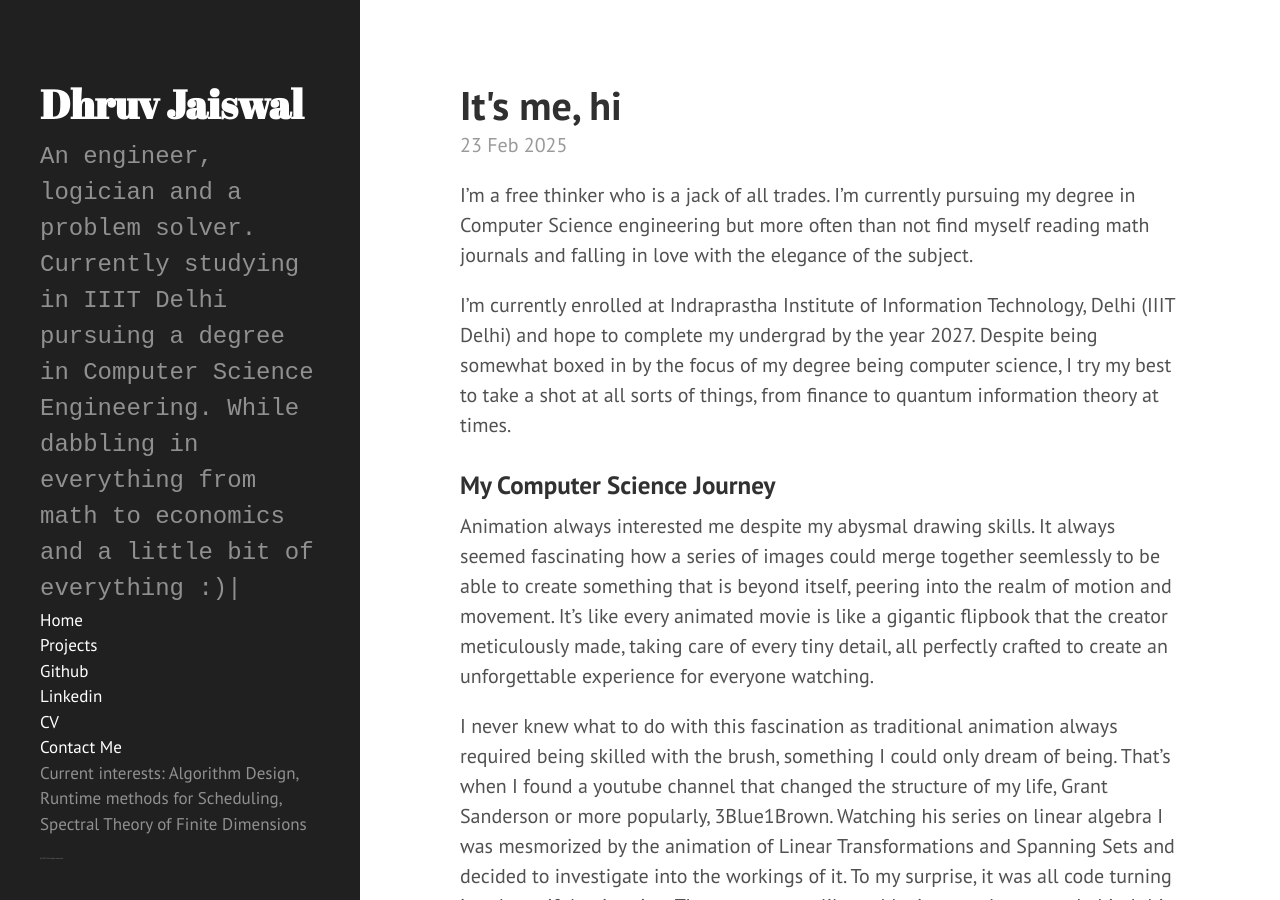
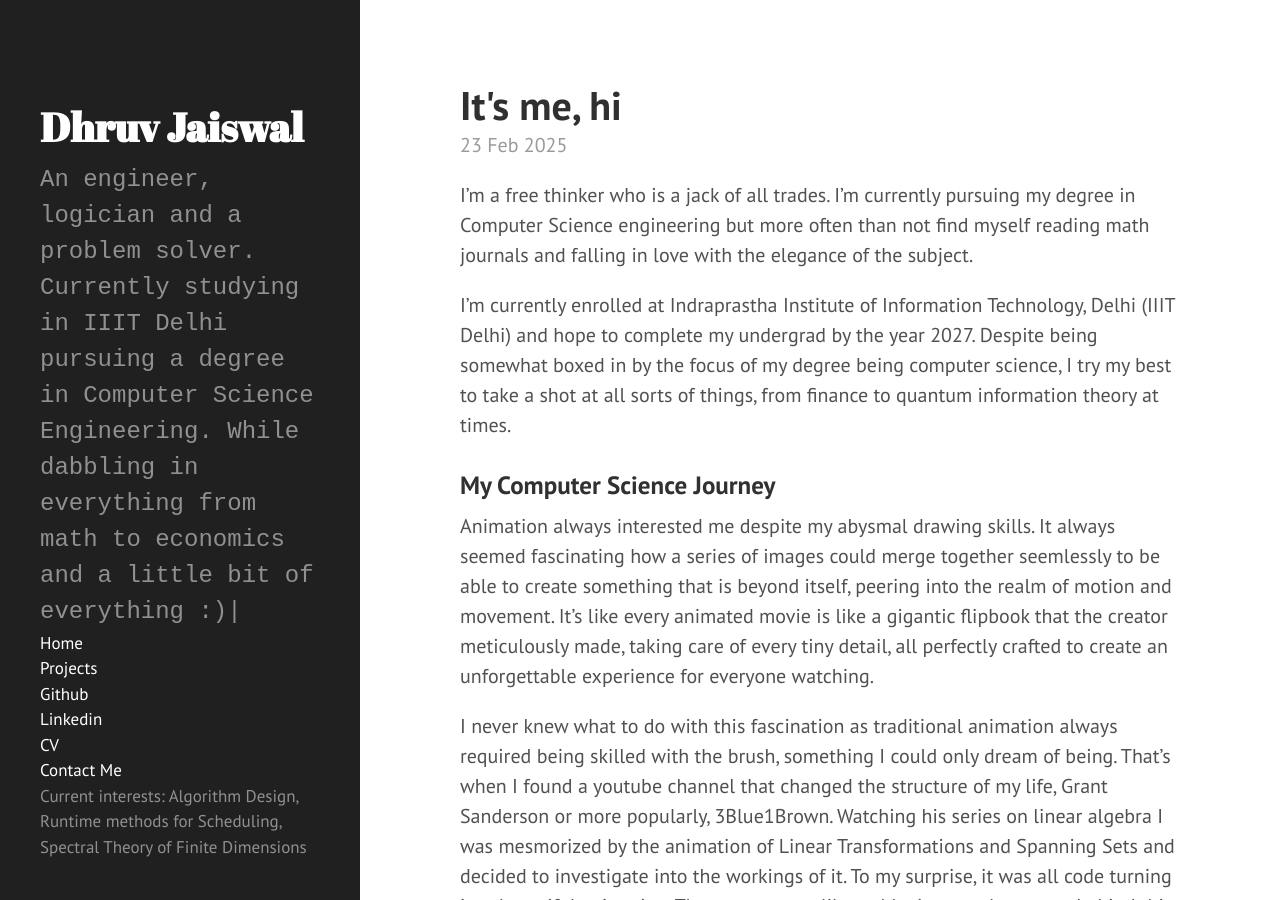
Before and after one commit to CobaltIII/CobaltIII.github.io, a Jekyll site: the page built from index.html, in a window 1280 px wide and 900 px high. Built offline with Jekyll 4.4.1, drawn with Linux system fonts in a browser that asks for light colours; Markdown is read by kramdown in place of the engine named in the settings; the list of posts is cut into pages by our own code.

Commit message:
Update sidebar.html

```diff
--- a/_includes/sidebar.html
+++ b/_includes/sidebar.html
@@ -20,9 +20,11 @@
 
       {% assign pages_list = site.pages %}
       {% for node in pages_list %}
+
         {% if node.title != null %}
           {% if node.layout == "page" %}
-            <a class="sidebar-nav-item{% if page.url == node.url %} active{% endif %}" href="{{ node.url }}">{{ node.title }}</a>
+            <!--<a class="sidebar-nav-item{% if page.url == node.url %} active{% endif %}" href="{{ node.url }}">{{ node.title }}</a>-->
+            <a class="sidebar-nav-item" href="{{ node.url }}">{{ node.title }}</a>
           {% endif %}
         {% endif %}
       {% endfor %}
@@ -35,7 +37,5 @@
       <a class="sidebar-nav-item" href="mailto:dhruv23200@iiitd.ac.in">Contact Me</a>
       <span class="sidebar-nav-item">Current interests: {{ site.curr_interest}}</span>
     </nav>
-
-    <p>&copy; {{ site.time | date: '%Y' }}. All rights reserved.</p>
   </div>
 </div>
```
